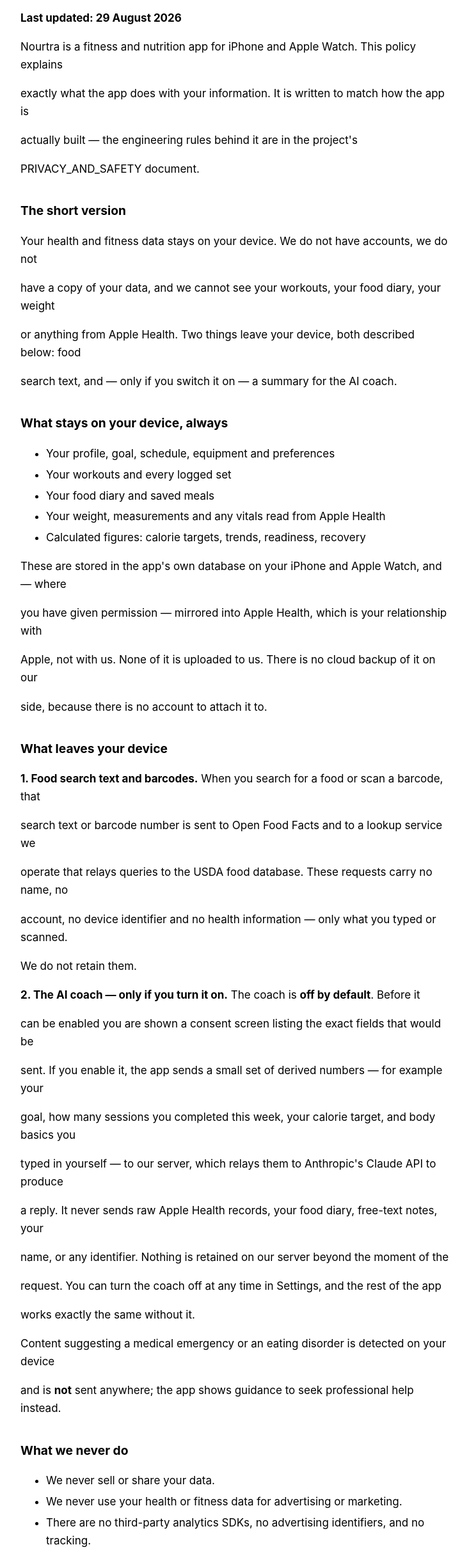
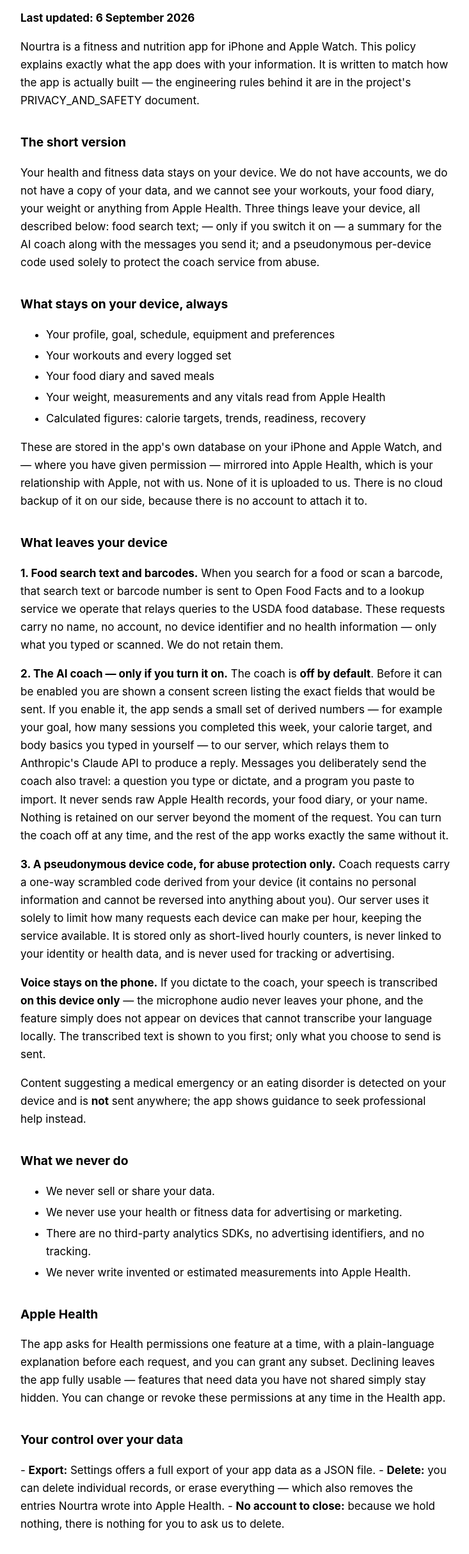
Before and after one commit to ghobashy80-cyber/nourtra-privacy, a plain HTML site: page index.html in a window 1280 px wide. Shown: the part 103-2532 px from the top of the page at 64% size, without its empty margins (272-1005 px from the left). Drawn offline with Linux system fonts and the light colour scheme.

Commit message:
Update policy: coach messages, on-device voice, pseudonymous rate-limit code (app v0.2.0 b54)

```diff
--- a/index.html
+++ b/index.html
@@ -14,17 +14,12 @@
   a { color: #12b866; }
 </style>
 </head><body>
+
 <h1>Nourtra — Privacy Policy</h1>
-<p><strong>Last updated: 29 August 2026</strong></p>
-<p>Nourtra is a fitness and nutrition app for iPhone and Apple Watch. This policy explains</p>
-<p>exactly what the app does with your information. It is written to match how the app is</p>
-<p>actually built — the engineering rules behind it are in the project&#x27;s</p>
-<p>PRIVACY_AND_SAFETY document.</p>
+<p><strong>Last updated: 6 September 2026</strong></p>
+<p>Nourtra is a fitness and nutrition app for iPhone and Apple Watch. This policy explains exactly what the app does with your information. It is written to match how the app is actually built — the engineering rules behind it are in the project's PRIVACY_AND_SAFETY document.</p>
 <h2>The short version</h2>
-<p>Your health and fitness data stays on your device. We do not have accounts, we do not</p>
-<p>have a copy of your data, and we cannot see your workouts, your food diary, your weight</p>
-<p>or anything from Apple Health. Two things leave your device, both described below: food</p>
-<p>search text, and — only if you switch it on — a summary for the AI coach.</p>
+<p>Your health and fitness data stays on your device. We do not have accounts, we do not have a copy of your data, and we cannot see your workouts, your food diary, your weight or anything from Apple Health. Three things leave your device, all described below: food search text; — only if you switch it on — a summary for the AI coach along with the messages you send it; and a pseudonymous per-device code used solely to protect the coach service from abuse.</p>
 <h2>What stays on your device, always</h2>
 <ul>
 <li>Your profile, goal, schedule, equipment and preferences</li>
@@ -33,27 +28,13 @@
 <li>Your weight, measurements and any vitals read from Apple Health</li>
 <li>Calculated figures: calorie targets, trends, readiness, recovery</li>
 </ul>
-<p>These are stored in the app&#x27;s own database on your iPhone and Apple Watch, and — where</p>
-<p>you have given permission — mirrored into Apple Health, which is your relationship with</p>
-<p>Apple, not with us. None of it is uploaded to us. There is no cloud backup of it on our</p>
-<p>side, because there is no account to attach it to.</p>
+<p>These are stored in the app's own database on your iPhone and Apple Watch, and — where you have given permission — mirrored into Apple Health, which is your relationship with Apple, not with us. None of it is uploaded to us. There is no cloud backup of it on our side, because there is no account to attach it to.</p>
 <h2>What leaves your device</h2>
-<p><strong>1. Food search text and barcodes.</strong> When you search for a food or scan a barcode, that</p>
-<p>search text or barcode number is sent to Open Food Facts and to a lookup service we</p>
-<p>operate that relays queries to the USDA food database. These requests carry no name, no</p>
-<p>account, no device identifier and no health information — only what you typed or scanned.</p>
-<p>We do not retain them.</p>
-<p><strong>2. The AI coach — only if you turn it on.</strong> The coach is <strong>off by default</strong>. Before it</p>
-<p>can be enabled you are shown a consent screen listing the exact fields that would be</p>
-<p>sent. If you enable it, the app sends a small set of derived numbers — for example your</p>
-<p>goal, how many sessions you completed this week, your calorie target, and body basics you</p>
-<p>typed in yourself — to our server, which relays them to Anthropic&#x27;s Claude API to produce</p>
-<p>a reply. It never sends raw Apple Health records, your food diary, free-text notes, your</p>
-<p>name, or any identifier. Nothing is retained on our server beyond the moment of the</p>
-<p>request. You can turn the coach off at any time in Settings, and the rest of the app</p>
-<p>works exactly the same without it.</p>
-<p>Content suggesting a medical emergency or an eating disorder is detected on your device</p>
-<p>and is <strong>not</strong> sent anywhere; the app shows guidance to seek professional help instead.</p>
+<p><strong>1. Food search text and barcodes.</strong> When you search for a food or scan a barcode, that search text or barcode number is sent to Open Food Facts and to a lookup service we operate that relays queries to the USDA food database. These requests carry no name, no account, no device identifier and no health information — only what you typed or scanned. We do not retain them.</p>
+<p><strong>2. The AI coach — only if you turn it on.</strong> The coach is <strong>off by default</strong>. Before it can be enabled you are shown a consent screen listing the exact fields that would be sent. If you enable it, the app sends a small set of derived numbers — for example your goal, how many sessions you completed this week, your calorie target, and body basics you typed in yourself — to our server, which relays them to Anthropic's Claude API to produce a reply. Messages you deliberately send the coach also travel: a question you type or dictate, and a program you paste to import. It never sends raw Apple Health records, your food diary, or your name. Nothing is retained on our server beyond the moment of the request. You can turn the coach off at any time, and the rest of the app works exactly the same without it.</p>
+<p><strong>3. A pseudonymous device code, for abuse protection only.</strong> Coach requests carry a one-way scrambled code derived from your device (it contains no personal information and cannot be reversed into anything about you). Our server uses it solely to limit how many requests each device can make per hour, keeping the service available. It is stored only as short-lived hourly counters, is never linked to your identity or health data, and is never used for tracking or advertising.</p>
+<p><strong>Voice stays on the phone.</strong> If you dictate to the coach, your speech is transcribed <strong>on this device only</strong> — the microphone audio never leaves your phone, and the feature simply does not appear on devices that cannot transcribe your language locally. The transcribed text is shown to you first; only what you choose to send is sent.</p>
+<p>Content suggesting a medical emergency or an eating disorder is detected on your device and is <strong>not</strong> sent anywhere; the app shows guidance to seek professional help instead.</p>
 <h2>What we never do</h2>
 <ul>
 <li>We never sell or share your data.</li>
@@ -62,36 +43,17 @@
 <li>We never write invented or estimated measurements into Apple Health.</li>
 </ul>
 <h2>Apple Health</h2>
-<p>The app asks for Health permissions one feature at a time, with a plain-language</p>
-<p>explanation before each request, and you can grant any subset. Declining leaves the app</p>
-<p>fully usable — features that need data you have not shared simply stay hidden. You can</p>
-<p>change or revoke these permissions at any time in the Health app.</p>
+<p>The app asks for Health permissions one feature at a time, with a plain-language explanation before each request, and you can grant any subset. Declining leaves the app fully usable — features that need data you have not shared simply stay hidden. You can change or revoke these permissions at any time in the Health app.</p>
 <h2>Your control over your data</h2>
-<ul>
-<li><strong>Export:</strong> Settings offers a full export of your app data as a JSON file.</li>
-<li><strong>Delete:</strong> you can delete individual records, or erase everything — which also removes</li>
-</ul>
-<p>  the entries Nourtra wrote into Apple Health.</p>
-<ul>
-<li><strong>No account to close:</strong> because we hold nothing, there is nothing for you to ask us to</li>
-</ul>
-<p>  delete.</p>
+<p>- <strong>Export:</strong> Settings offers a full export of your app data as a JSON file. - <strong>Delete:</strong> you can delete individual records, or erase everything — which also removes the entries Nourtra wrote into Apple Health. - <strong>No account to close:</strong> because we hold nothing, there is nothing for you to ask us to delete.</p>
 <h2>Children</h2>
 <p>Nourtra is intended for adults. Onboarding asks you to confirm you are 18 or older.</p>
 <h2>This is not medical advice</h2>
-<p>Nourtra is a wellness app. It does not diagnose, treat, or monitor any disease or injury.</p>
-<p>Calorie burn, readiness and similar figures are estimates and are labelled as estimates in</p>
-<p>the app. Talk to a qualified professional before making significant changes to how you</p>
-<p>train or eat, and especially if you have any medical condition.</p>
+<p>Nourtra is a wellness app. It does not diagnose, treat, or monitor any disease or injury. Calorie burn, readiness and similar figures are estimates and are labelled as estimates in the app. Talk to a qualified professional before making significant changes to how you train or eat, and especially if you have any medical condition.</p>
 <h2>Egypt — Law 151/2020</h2>
-<p>Health data is sensitive personal data under Egypt&#x27;s Personal Data Protection Law. Because</p>
-<p>processing happens on your own device and we do not receive or store your health data, we</p>
-<p>do not hold it as a controller. The AI coach, when you enable it, makes us a momentary</p>
-<p>processor of the derived figures listed above — with your explicit in-app consent, with no</p>
-<p>identifiers attached, and with no retention.</p>
+<p>Health data is sensitive personal data under Egypt's Personal Data Protection Law. Because processing happens on your own device and we do not receive or store your health data, we do not hold it as a controller. The AI coach, when you enable it, makes us a momentary processor of the derived figures listed above — with your explicit in-app consent, with no identifiers attached, and with no retention.</p>
 <h2>Changes</h2>
-<p>If this policy changes in a way that affects what leaves your device, the app will tell</p>
-<p>you before the change takes effect.</p>
+<p>If this policy changes in a way that affects what leaves your device, the app will tell you before the change takes effect.</p>
 <h2>Contact</h2>
 <p>Questions about privacy: <strong>ghobashy80@hotmail.com</strong></p>
 </body></html>
```
